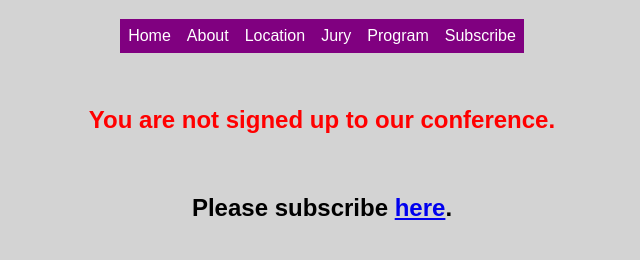
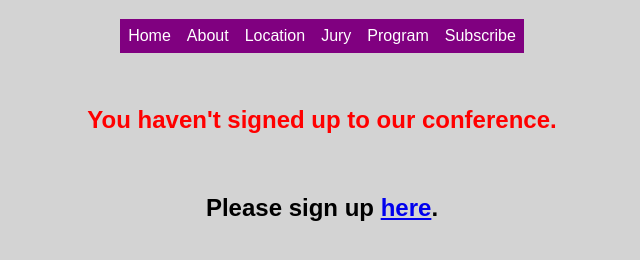
Before and after one commit to aandrovitsanea/Open-source-Conference-Website-Template, a PHP site: page /login_script.php in a window 1280 px wide. Shown: the part 279-539 px from the top of the page, without its empty margins (318-958 px from the left). Run offline with PHP 8.4, Linux system fonts and the light colour scheme; data comes from the database, SQL or seed files in the repository; data that the repository does not hold is empty.

Commit message:
fix - print please sign up in the body

```diff
--- a/Files/login_script.php
+++ b/Files/login_script.php
@@ -1,4 +1,6 @@
-
+<?php
+session_start(); // start session
+?>
 
 <!DOCTYPE html>
 <html>
@@ -34,12 +36,12 @@
     <br>
 
     <div id="main">
+
         <?php
 
         include("database_connection.php"); // import database connection
-        ?>
 
-        <?php
+
         $password = mysqli_query($connection, "SELECT `password` FROM `conference_db` WHERE `email` = '".$_POST['email']."';"); // extract the hash saved as password in the database
 
         $row = mysqli_fetch_assoc($password); // fetch the result of the query
@@ -47,12 +49,12 @@
         // check if I get a result (not null) and the given hash created from the posted password matches the hash stored in the database
 
         if($row != null && password_verify($_POST['password'], $row['password'])){
-            session_start(); // start session
+            //session_start(); // start session
             $_SESSION["email"] = $_POST['email']; // store email to session; use as marker to check if user is logged in
             header("location:Program.php"); // redirect to the Program page
         }else{
-            echo "<h4 style= 'color:red;';>You are not signed up to our conference.<br><br></h4>";
-            echo "<h4>Please subscribe <a href='subscribe_form.php'>here</a>.</h4>";
+            echo "<h4 style= 'color:red;';>You haven't signed up to our conference.<br><br></h4>";
+            echo "<h4>Please sign up <a href='subscribe_form.php'>here</a>.</h4>";
         }
 
         ?>
```
